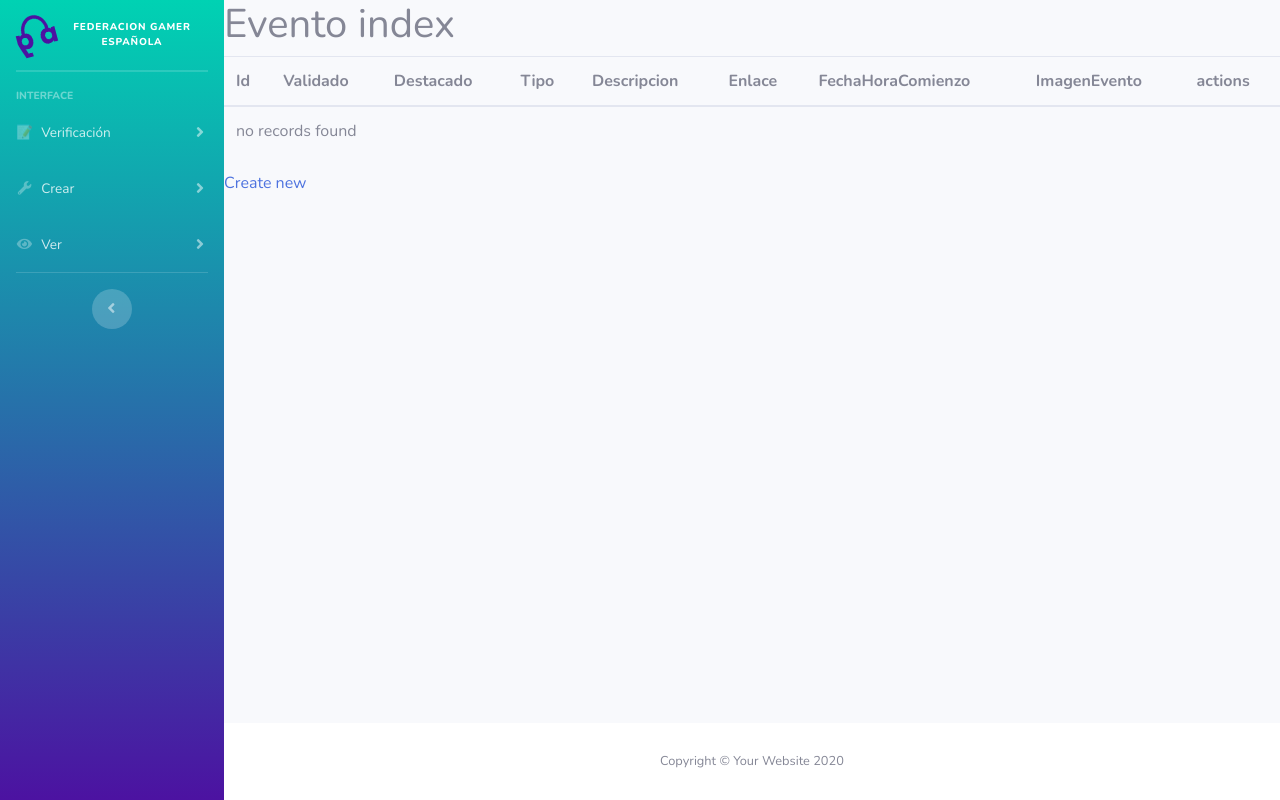
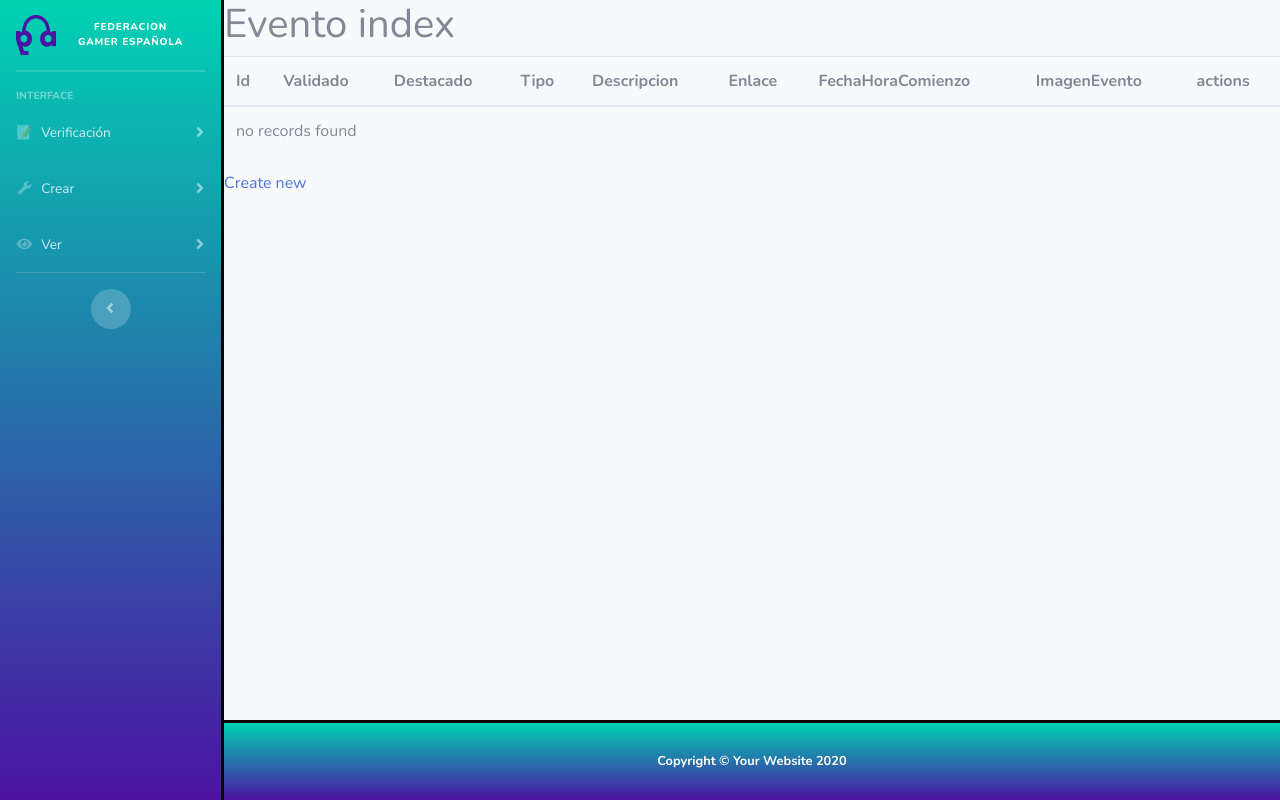
Before and after one commit to MiguelAngelRuizFuentes/ProyectoGrupal, a Symfony app: template templates/evento/index.html.twig in a window 1280 px wide. Run offline with Twig, Linux system fonts and the light colour scheme; the template is opened without the code that fills it, so the values that code supplies are empty; some libraries are stand-ins or nearby versions.

Commit message:
Retoque a la cabecera by Curro

```diff
--- a/templates/Cabecera/cabecera.html.twig
+++ b/templates/Cabecera/cabecera.html.twig
@@ -18,6 +18,16 @@
         font-size:15px;
 
     }
+
+    #pie{
+        background: linear-gradient(to bottom, #00D2B3, #4C12A1);
+
+        color:white;
+        font-weight:bolder;
+        text-align:center;
+        border-top:solid black;
+    }
+
     </style>
  {% block stylesheets %}
     <!-- Custom fonts for this template-->
@@ -37,11 +47,11 @@
     <div id="wrapper">
 
         <!-- Sidebar -->
-        <ul class="navbar-nav bg-gradient-primary sidebar sidebar-dark accordion" id="accordionSidebar" style="background: linear-gradient(to bottom, #00D2B3, #4C12A1);">
+        <ul class="navbar-nav bg-gradient-primary sidebar sidebar-dark accordion" id="accordionSidebar" style="background: linear-gradient(to bottom, #00D2B3, #4C12A1); border-right:solid black">
 
             <!-- Sidebar - Brand -->
             <a class="sidebar-brand d-flex align-items-center justify-content-center" href="index.html">
-                <div class="sidebar-brand-icon rotate-n-15">
+                <div class="sidebar-brand-icon">
                     <img src="/images/Símbolo.png" class="cabesa"/>
                 </div>
                 <div class="sidebar-brand-text mx-3" style="font-size:x-small">Federacion Gamer Española </div>
@@ -180,7 +190,7 @@
         </div>
 
             <!-- Footer -->
-            <footer class="sticky-footer bg-white">
+            <footer class="sticky-footer bg-white" id="pie">
                 <div class="container my-auto">
                     <div class="copyright text-center my-auto">
                         <span>Copyright &copy; Your Website 2020</span>
--- a/templates/base.html.twig
+++ b/templates/base.html.twig
@@ -9,6 +9,10 @@
            and uncomment the following Encore helpers to start using Symfony UX #}
         {% block stylesheets %}
 
+            <style>
+
+            </style>
+
         {% endblock %}
         {% block javascripts %}
             {#{{ encore_entry_script_tags('app') }}#}
@@ -18,6 +22,16 @@
     <body id="page-top">
     <style>
             .titulos{
+                color:white;
+                padding:10px;
+                font-weight:bolder;
+                text-align:center;
+                background-color:#4C12A1;
+                border-bottom:solid black;
+                background:#4C12A1 linear-gradient(90deg, #4C12A1 0%, #00D2B3 95%);
+            }
+
+             .tituloCrear{
                 color:white;
                 padding:10px;
                 font-weight:bolder;
--- a/templates/evento/new.html.twig
+++ b/templates/evento/new.html.twig
@@ -3,7 +3,7 @@
 {% block title %}New Evento{% endblock %}
 
 {% block body %}
-    <h1>Create new Evento</h1>
+    <h1 class="tituloCrear">Create new Evento</h1>
 
     {{ include('evento/_form.html.twig') }}
 
--- a/templates/main/noticias.html.twig
+++ b/templates/main/noticias.html.twig
@@ -17,7 +17,7 @@
             border-bottom:solid black;
             background:#4C12A1 linear-gradient(90deg, #4C12A1 0%, #00D2B3 95%);">NOTICIAS</h1> #}
             <h1 class="titulos">NOTICIAS</h1>
-<div id="content">
+        <div id="content">
 
             {% for noticia in noticias %}
 
--- a/templates/mision/new.html.twig
+++ b/templates/mision/new.html.twig
@@ -3,7 +3,7 @@
 {% block title %}New Mision{% endblock %}
 
 {% block body %}
-    <h1>Create new Mision</h1>
+    <h1 class="tituloCrear">Create new Mision</h1>
 
     {{ include('mision/_form.html.twig') }}
 
--- a/templates/ventaja/new.html.twig
+++ b/templates/ventaja/new.html.twig
@@ -3,7 +3,7 @@
 {% block title %}New Ventaja{% endblock %}
 
 {% block body %}
-    <h1>Create new Ventaja</h1>
+    <h1 class="tituloCrear">Create new Ventaja</h1>
 
     {{ include('ventaja/_form.html.twig') }}
 
```
